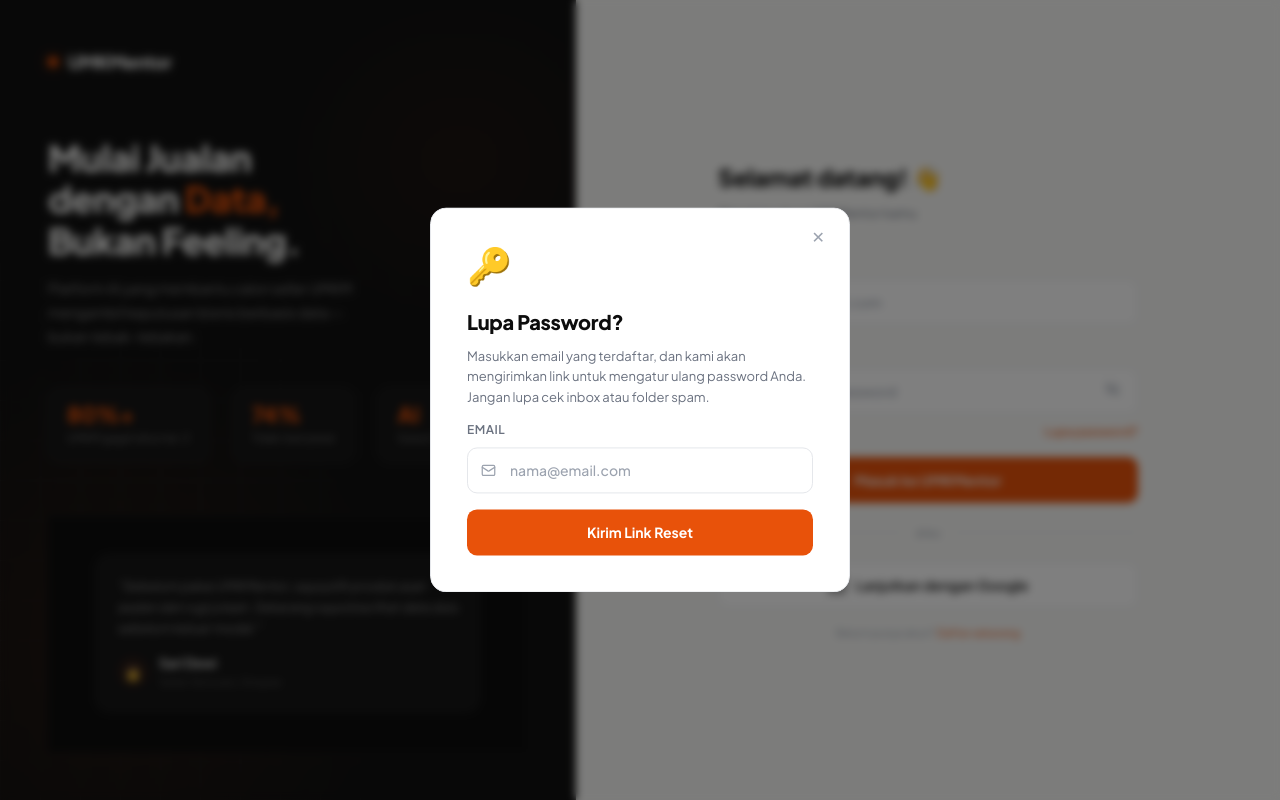
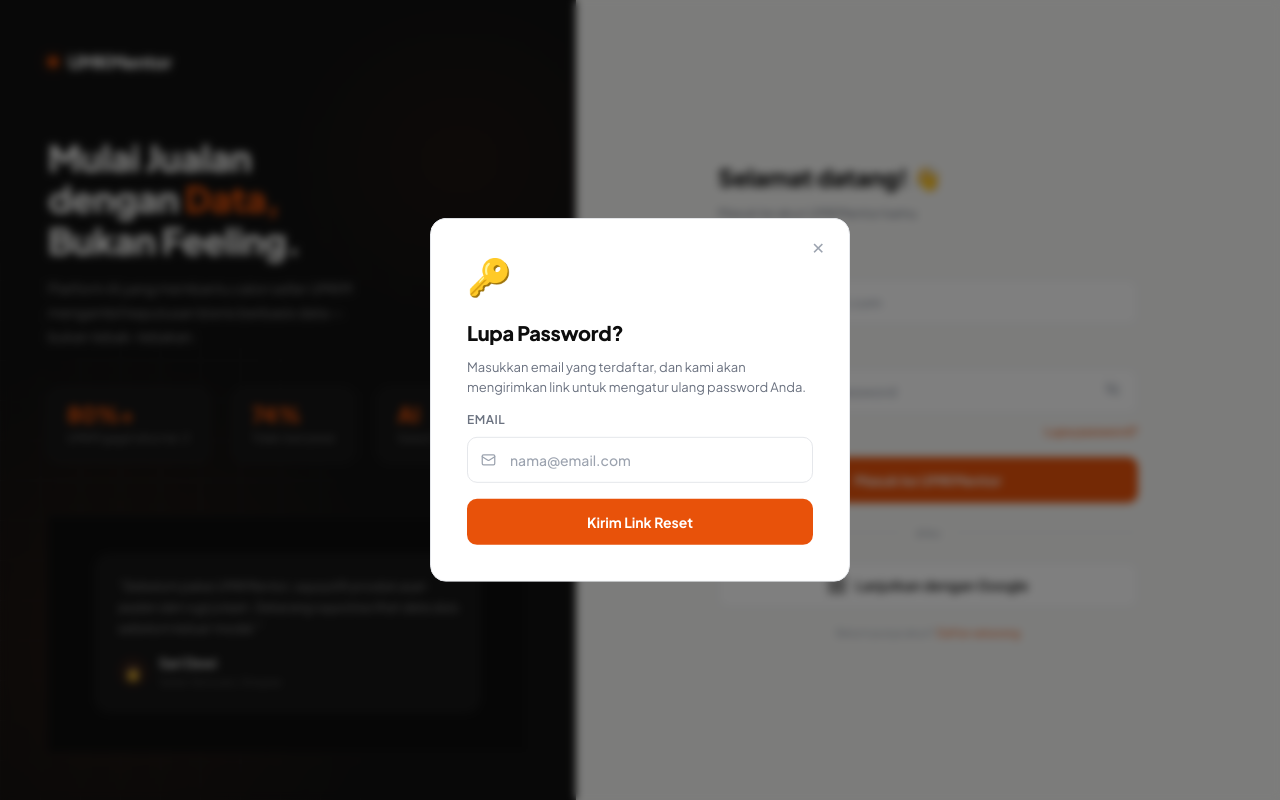
Before and after one commit to 231130651/umkmentor, a React (Vite) app: page /login in a window 1280 px wide. Both pictures are taken after a click on the link "Lupa password?". Built offline with nearby package versions, Linux system fonts and the light colour scheme; no server answers; grey boxes are pictures that could not be loaded.

Commit message:
fix: loginpage forgot pw modal and registerpage checkbox

```diff
--- a/src/css/auth.css
+++ b/src/css/auth.css
@@ -342,13 +342,13 @@ body {
   border: 1.5px solid #E5E7EB;
   border-radius: 5px; cursor: pointer;
   margin-top: 1px;
-  background: #ffffff;
+  background: #ffffff !important;
   transition: all 0.2s;
   display: grid; place-content: center;
 }
 
 .custom-checkbox:checked {
-  background: var(--orange);
+  background: var(--orange) !important;
   border-color: var(--orange);
 }
 
--- a/src/pages/LoginPage.jsx
+++ b/src/pages/LoginPage.jsx
@@ -178,9 +178,7 @@ export default function LoginPage() {
           <button type="button" className="forgot-modal-close" aria-label="Tutup" onClick={closeModal}>✕</button>
           <span className="forgot-modal-icon" aria-hidden="true">🔑</span>
           <h2 className="forgot-modal-title" id="forgotModalTitle">Lupa Password?</h2>
-          <p className="forgot-modal-desc">Masukkan email yang terdaftar, dan kami akan mengirimkan link untuk mengatur ulang password Anda.
-            Jangan lupa cek inbox atau folder spam.
-          </p>
+          <p className="forgot-modal-desc">Masukkan email yang terdaftar, dan kami akan mengirimkan link untuk mengatur ulang password Anda.</p>
           {forgotState !== 'success' ? (
             <form noValidate onSubmit={handleForgot}>
               <div className="form-group">
```
